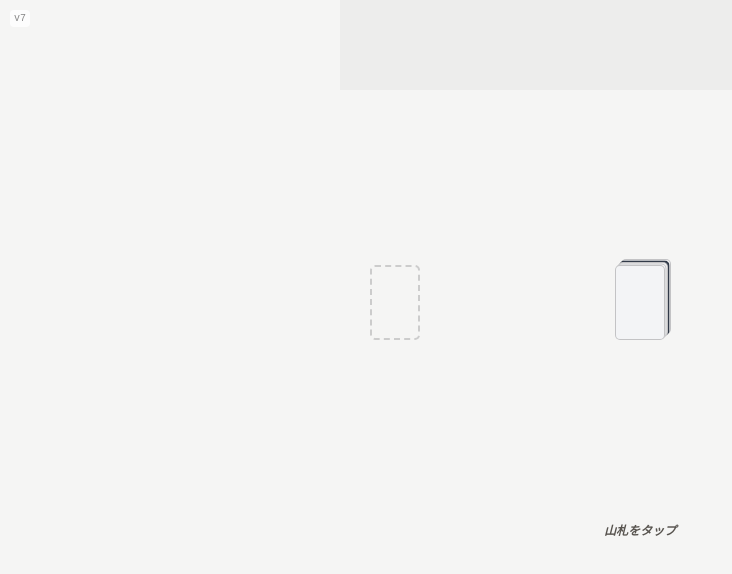
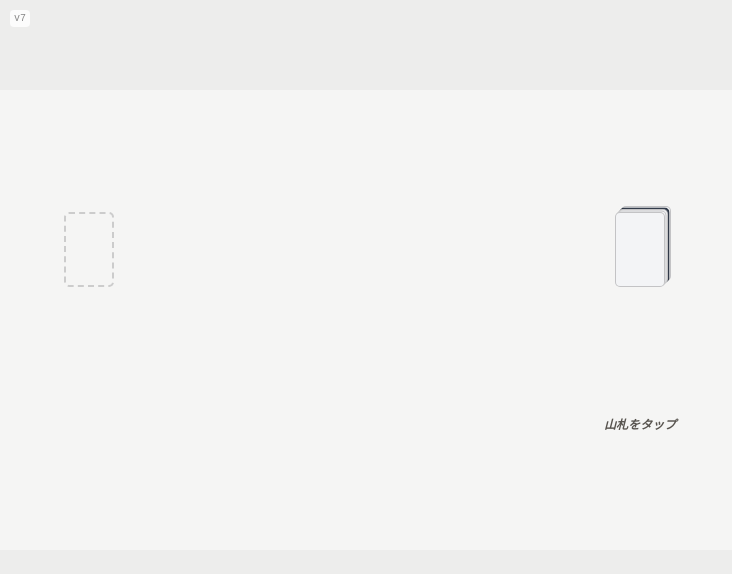
Before and after one commit to toyohisa2nakada/algo-app, a website: page algo-app.html in a window 1280 px wide. Shown: the whole page, without its empty margins (0-732 px from the left). Drawn offline with nearby package versions, Linux system fonts and the light colour scheme.

Commit message:
スマホで表示させるため、とりあえずメインのdivの高さを80vhにした

```diff
--- a/algo-app.html
+++ b/algo-app.html
@@ -36,10 +36,10 @@
         }
 
         .game-container {
-            max-width: 600px;
-            margin: 0 auto;
-            perspective: 1000px;
-            height: 100vh;
+            /* max-width: 600px; */
+            /* margin: 0 auto; */
+            /*perspective: 1000px;*/
+            height: 80vh;
             display: flex;
             flex-direction: column;
             justify-content: space-between;
```
